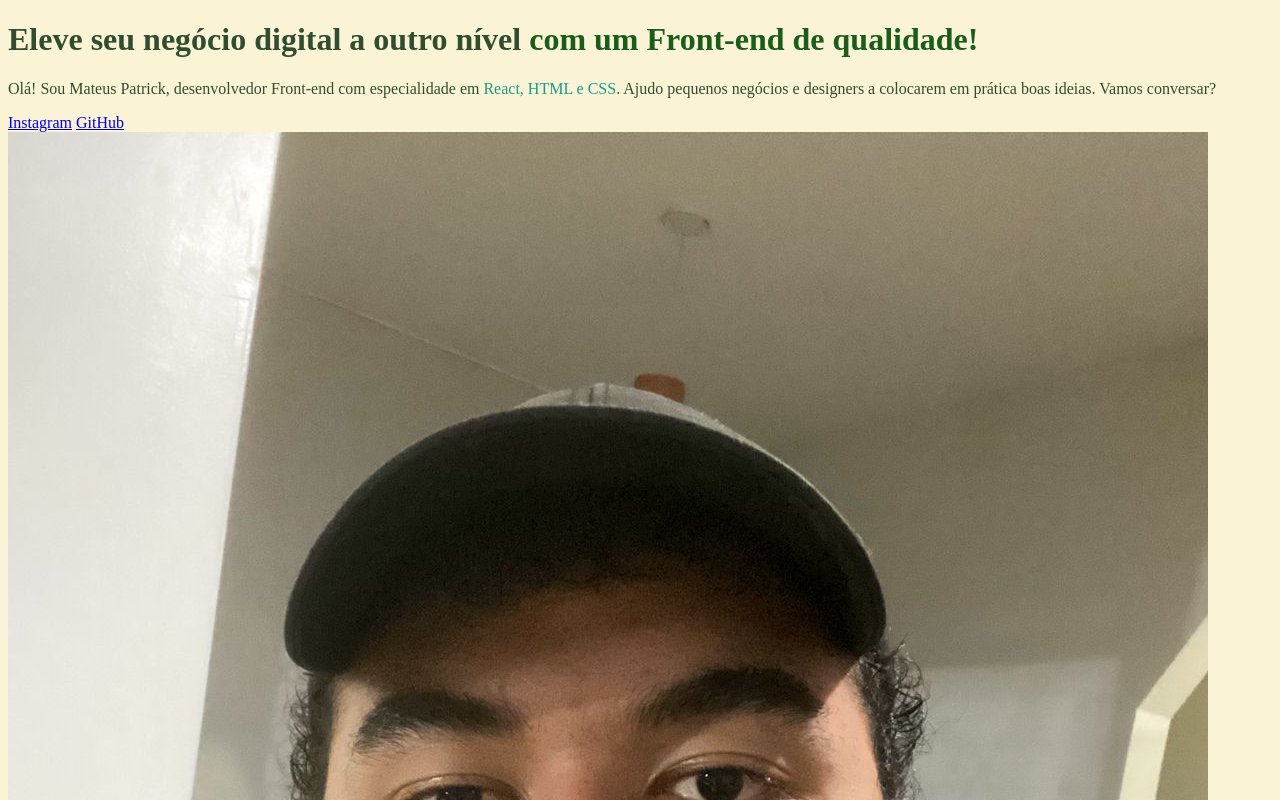
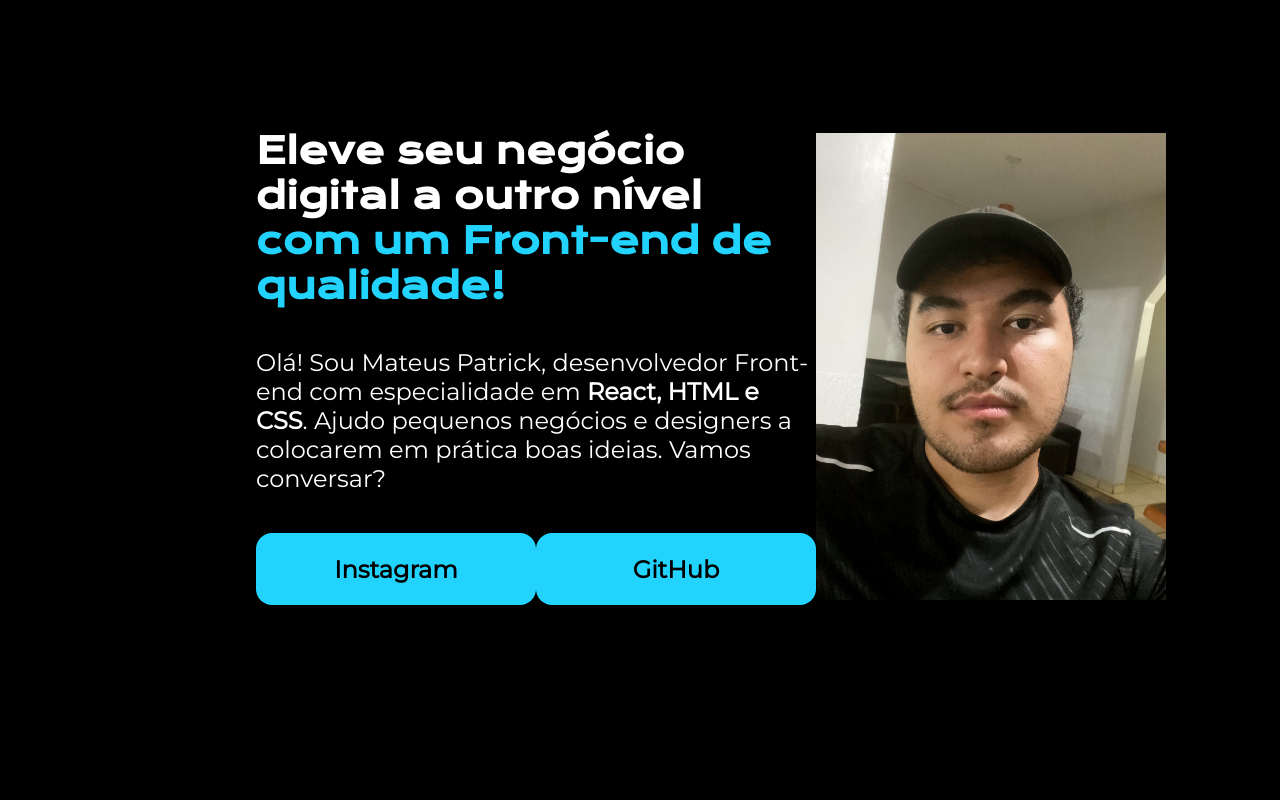
Before and after one commit to Mattpkso/Portifolio, a plain HTML site: page index.html in a window 1280 px wide. Shown: the top 800 px of the page. Drawn offline with nearby package versions, Linux system fonts and the light colour scheme.

Commit message:
mensagem

```diff
--- a/index.html
+++ b/index.html
@@ -8,11 +8,15 @@
 </head>
 <body>
     <header></header>
-    <main>
-        <h1>Eleve seu negócio digital a outro nível <strong> com um Front-end de qualidade!</strong></h1>
-        <p>Olá! Sou Mateus Patrick, desenvolvedor Front-end com especialidade em <span>React, HTML e CSS</span>. Ajudo pequenos negócios e designers a colocarem em prática boas ideias. Vamos conversar?</p>
-        <a href="https://Instagram.com/mateus_pkso">Instagram</a>
-        <a href="https://GitHub.com/Mattpkso">GitHub</a>
+    <main class="apresentacao">
+        <section class="apresentacao__conteudo">
+        <h1 class="apresentacao__conteudo__titulo">Eleve seu negócio digital a outro nível <strong class="titulo-destaque"> com um Front-end de qualidade!</strong></h1>
+        <p class="apresentacao__conteudo__texto">Olá! Sou Mateus Patrick, desenvolvedor Front-end com especialidade em <strong>React, HTML e CSS</strong>. Ajudo pequenos negócios e designers a colocarem em prática boas ideias. Vamos conversar?</p>
+        <div class="apresentacao__links">
+        <a class="apresentacao__links__link" hrf="https://Instagram.com/mateus_pkso">Instagram</a>
+        <a class="apresentacao__links__link" href="https://GitHub.com/Mattpkso">GitHub</a>
+        </div>
+        </section>
         <img src="90a06b85-6c27-4115-917f-b949f9d64591.jpg" alt="Foto do Mateus Patrick">
     </main>
     <footer></footer>
--- a/style.css
+++ b/style.css
@@ -1,12 +1,64 @@
-body {
-background-color: #FBF3D5;
-    color: #304D30;
+@import url('https://fonts.googleapis.com/css2?family=Krona+One&family=Montserrat:ital@0;1&display=swap');
+
+* {
+    margin: 0;
+    padding: 0;
 }
 
-strong{
-    color: #1A5D1A;
+body {
+    height: 100vh;
+    box-sizing: border-box;
+    background-color: #000000;
+    color: #ffffff;
 }
 
-span{
-    color: #1B9C85;
+.titulo-destaque {
+    color: #22D4FD;
 }
+
+.apresentacao {
+    margin: 10% 20%;
+    display: flex;
+    align-items: center;
+    justify-content: space-between;
+}
+
+img {
+    width: 350px;
+    }
+
+.apresentacao__conteudo {
+    width: 615px;
+    display: flex;
+    flex-direction: column;
+    gap: 40px;
+}
+
+.apresentacao__conteudo__titulo {
+    font-size: 36px;
+    font-family: "Krona One", sans-serif;
+}
+
+.apresentacao__conteudo__texto {
+    font-size: 24px;
+    font-family: "Montserrat", sans-serif;
+}
+
+.apresentacao__links {
+    display: flex;
+    justify-content: space-between;
+}
+
+.apresentacao__links__link {
+    background-color: #22D4FD;
+    width: 280px;
+    text-align: center;
+    border-radius: 16px;
+    font-size: 24px;
+    font-weight: 600;
+    padding: 21.5px 0;
+    text-decoration: none;
+    color: black;
+    font-family: "Montserrat", sans-serif;
+
+}
```
